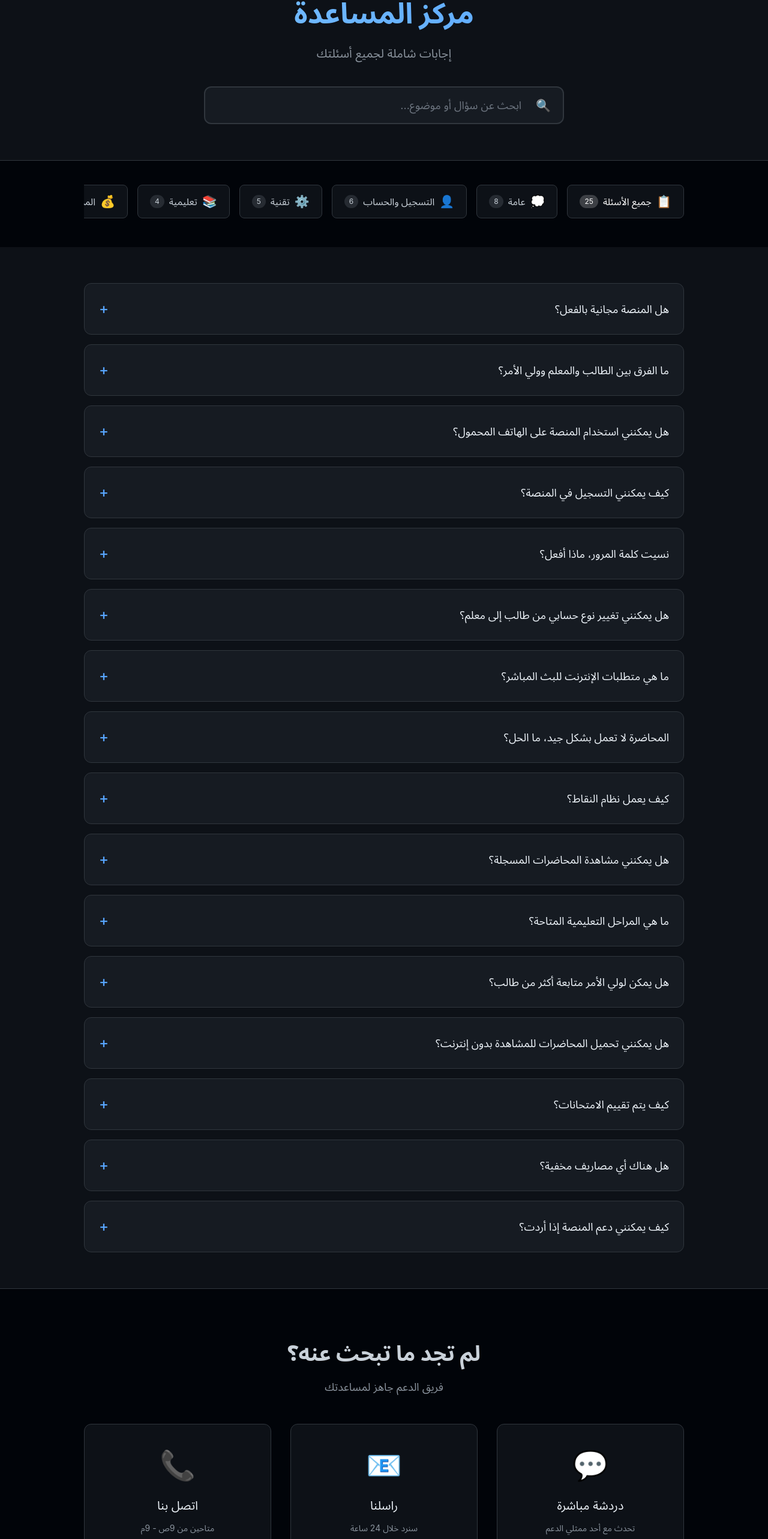
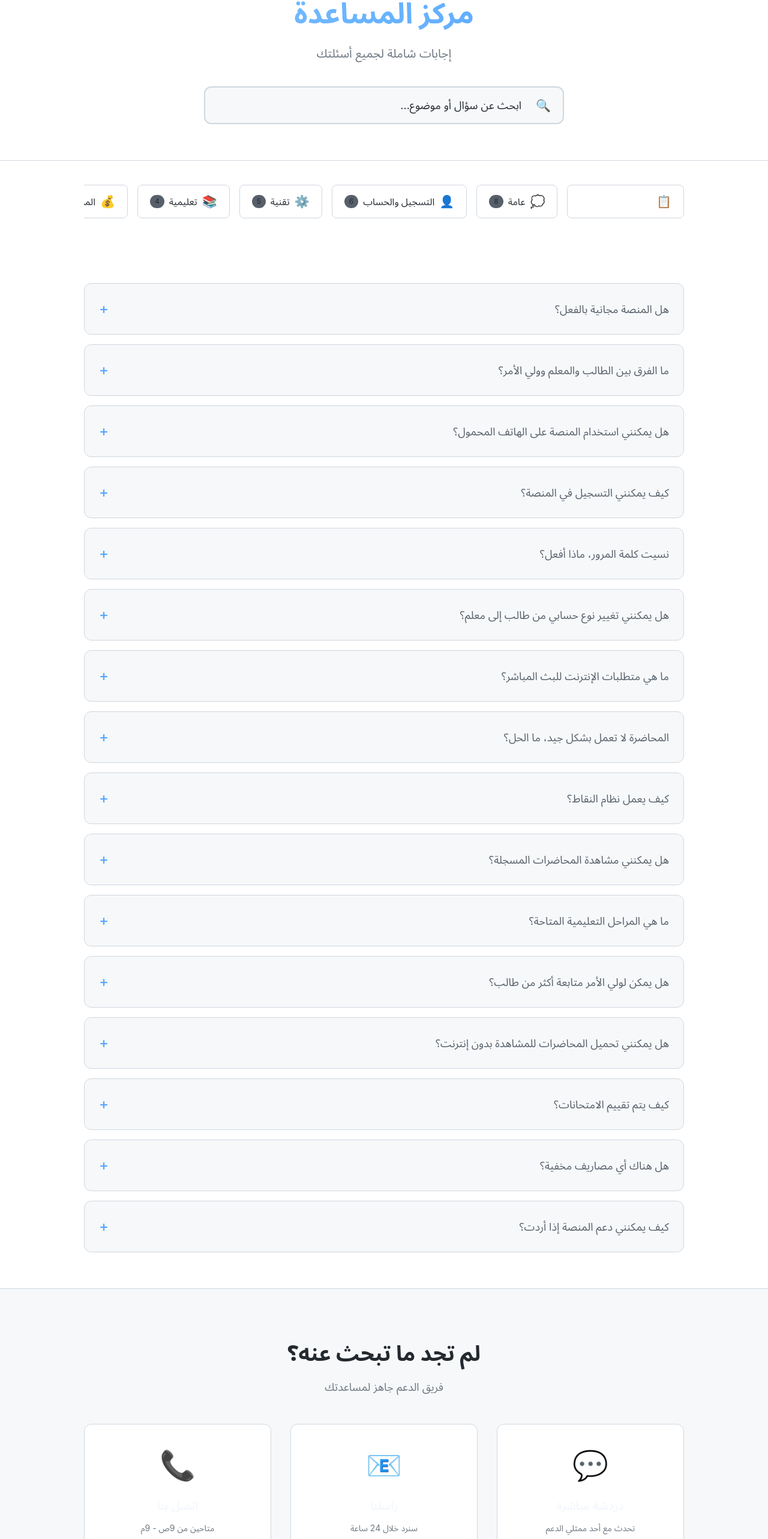
Before and after one commit to abdalla-sobhy/ACE, a Next.js app in the folder frontend/: page /faq in a window 1280 px wide. Shown: the part 174-2740 px from the top of the page at 60% size. Built offline with nearby package versions, Linux system fonts and the light colour scheme.

Commit message:
added the variables to the FAQ

```diff
--- a/frontend/app/faq/Faq.module.css
+++ b/frontend/app/faq/Faq.module.css
@@ -1,7 +1,7 @@
 .container {
   min-height: 100vh;
-  background: #0d1117;
-  color: #c9d1d9;
+  background: var(--main-color);
+  color: var(--main-text-white);
   font-family: -apple-system, BlinkMacSystemFont, 'Segoe UI', 'Noto Sans Arabic', sans-serif;
   direction: rtl;
 }
@@ -51,7 +51,7 @@
 
 .hero p {
   font-size: 20px;
-  color: #8b949e;
+  color: var(--p-text);
   margin: 0 0 40px;
 }
 
@@ -65,8 +65,8 @@
 
 .searchBox {
   position: relative;
-  background: #161b22;
-  border: 2px solid #30363d;
+  background: var(--form-color);
+  border: 2px solid var(--borders);
   border-radius: 12px;
   display: flex;
   align-items: center;
@@ -90,18 +90,18 @@
   border: none;
   padding: 16px 12px;
   font-size: 18px;
-  color: #c9d1d9;
+  color: var(--main-text-white);
   outline: none;
 }
 
 .searchInput::placeholder {
-  color: #6e7681;
+  color: var(--input-text);
 }
 
 .clearButton {
   background: none;
   border: none;
-  color: #6e7681;
+  color: var(--input-text);
   font-size: 20px;
   cursor: pointer;
   padding: 8px;
@@ -109,19 +109,19 @@
 }
 
 .clearButton:hover {
-  color: #c9d1d9;
+  color: var(--main-text-white);
 }
 
 .searchResults {
   margin-top: 16px;
-  color: #8b949e;
+  color: var(--p-text);
   font-size: 16px;
 }
 
 .categories {
   padding: 40px 24px;
-  background: #010409;
-  border-top: 1px solid #30363d;
+  background: var(--input-color);
+  border-top: 1px solid var(--borders);
 }
 
 .categoriesContainer {
@@ -138,18 +138,18 @@
 }
 
 .categoriesContainer::-webkit-scrollbar-track {
-  background: #161b22;
+  background: var(--from-wrapper-color);
   border-radius: 4px;
 }
 
 .categoriesContainer::-webkit-scrollbar-thumb {
-  background: #30363d;
+  background: var(--input-border-color);
   border-radius: 4px;
 }
 
 .categoryButton {
-  background: #0d1117;
-  border: 1px solid #30363d;
+  background: var(--input-color);
+  border: 1px solid var(--input-border-color);
   border-radius: 8px;
   padding: 12px 20px;
   display: flex;
@@ -158,7 +158,7 @@
   cursor: pointer;
   transition: all 0.2s;
   white-space: nowrap;
-  color: #c9d1d9;
+  color: var(--main-text-white);
   font-size: 16px;
   flex-shrink: 0;
 }
@@ -181,7 +181,7 @@
 }
 
 .categoryCount {
-  background: rgba(139, 148, 158, 0.2);
+  background: var(--main-text-white-lighter);
   padding: 2px 8px;
   border-radius: 12px;
   font-size: 12px;
@@ -193,7 +193,7 @@
 
 .faqList {
   padding: 60px 24px;
-  background: #0d1117;
+  background: var(--input-color);
 }
 
 .faqContainer {
@@ -207,8 +207,8 @@
 }
 
 .faqItem {
-  background: #161b22;
-  border: 1px solid #30363d;
+  background: var(--from-wrapper-color);
+  border: 1px solid var(--input-border-color);
   border-radius: 12px;
   overflow: hidden;
   transition: all 0.3s;
@@ -228,7 +228,7 @@
   justify-content: space-between;
   align-items: center;
   cursor: pointer;
-  color: #f0f6fc;
+  color: var(--main-text-white-lighter);
   font-size: 18px;
   font-weight: 500;
   text-align: right;
@@ -271,7 +271,7 @@
 }
 
 .answerContent {
-  color: #8b949e;
+  color: var(--p-text);
   line-height: 1.8;
   margin-bottom: 24px;
 }
@@ -286,12 +286,12 @@
 }
 
 .helpfulness {
-  border-top: 1px solid #30363d;
+  border-top: 1px solid var(--input-border-color);
   padding-top: 20px;
 }
 
 .helpfulness p {
-  color: #8b949e;
+  color: var(--p-text);
   font-size: 14px;
   margin: 0 0 12px;
 }
@@ -303,15 +303,15 @@
 
 .helpfulButton,
 .notHelpfulButton {
-  background: #0d1117;
-  border: 1px solid #30363d;
+  background: var(--input-border-color);
+  border: 1px solid var(--input-border-color);
   border-radius: 6px;
   padding: 8px 16px;
   display: flex;
   align-items: center;
   gap: 8px;
   cursor: pointer;
-  color: #c9d1d9;
+  color: var(--main-text-white);
   font-size: 14px;
   transition: all 0.2s;
 }
@@ -341,11 +341,11 @@
 .noResults h3 {
   font-size: 24px;
   margin: 0 0 12px;
-  color: #f0f6fc;
+  color: var(--main-text-white-lighter);
 }
 
 .noResults p {
-  color: #8b949e;
+  color: var(--p-text);
   font-size: 18px;
   margin: 0 0 24px;
 }
@@ -363,8 +363,8 @@
 
 .needHelp {
   padding: 80px 24px;
-  background: #010409;
-  border-top: 1px solid #30363d;
+  background: var(--form-color);
+  border-top: 1px solid var(--input-border-color);
 }
 
 .needHelpContainer {
@@ -380,7 +380,7 @@
 }
 
 .needHelp p {
-  color: #8b949e;
+  color: var(--p-text);
   font-size: 18px;
   margin: 0 0 48px;
 }
@@ -392,8 +392,8 @@
 }
 
 .helpCard {
-  background: #0d1117;
-  border: 1px solid #30363d;
+  background: var(--input-color);
+  border: 1px solid var(--input-border-color);
   border-radius: 12px;
   padding: 32px;
   transition: all 0.3s;
@@ -417,7 +417,7 @@
 }
 
 .helpCard p {
-  color: #8b949e;
+  color: var(--p-text);
   font-size: 14px;
   margin: 0 0 20px;
 }
@@ -446,7 +446,7 @@
 
 .popularTopics {
   padding: 80px 24px;
-  background: #0d1117;
+  background: var(--input-color);
 }
 
 .topicsContainer {
@@ -469,8 +469,8 @@
 }
 
 .topicTag {
-  background: #161b22;
-  border: 1px solid #30363d;
+  background: var(--from-wrapper-color);
+  border: 1px solid var(--input-border-color);
   padding: 8px 16px;
   border-radius: 20px;
   color: #c9d1d9;
@@ -695,16 +695,16 @@ html {
 }
 
 ::-webkit-scrollbar-track {
-  background: #161b22;
+  background: var(--from-wrapper-color);
 }
 
 ::-webkit-scrollbar-thumb {
-  background: #30363d;
+  background: var(--input-border-color);
   border-radius: 6px;
 }
 
 ::-webkit-scrollbar-thumb:hover {
-  background: #484f58;
+  background: var(--black-trans);
 }
 
 @keyframes pulse {
@@ -744,7 +744,7 @@ html {
 }
 
 .skeleton {
-  background: linear-gradient(90deg, #161b22 25%, #21262d 50%, #161b22 75%);
+  background: linear-gradient(90deg, var(--form-color) 25%, var(--input-border-color-lighter) 50%, var(--form-color) 75%);
   background-size: 200% 100%;
   animation: shimmer 1.5s infinite;
 }
--- a/frontend/app/globals.css
+++ b/frontend/app/globals.css
@@ -42,6 +42,7 @@
   --from-wrapper-color: #f6f8fa;
   --input-color: #ffffff;
   --input-border-color: #d0d7de;
+  --input-border-color-lighter: #d0d7de;
   --input-text: #24292f;
   --input-placeholder: #6e778180;
 }
@@ -62,6 +63,7 @@
   --from-wrapper-color: #161B22;
   --input-color: #0D1117;
   --input-border-color: #30363d;
+  --input-border-color-lighter: #21262d;
   --input-text: #6E7681;
   --input-placeholder: #6E768180;
 }
```
